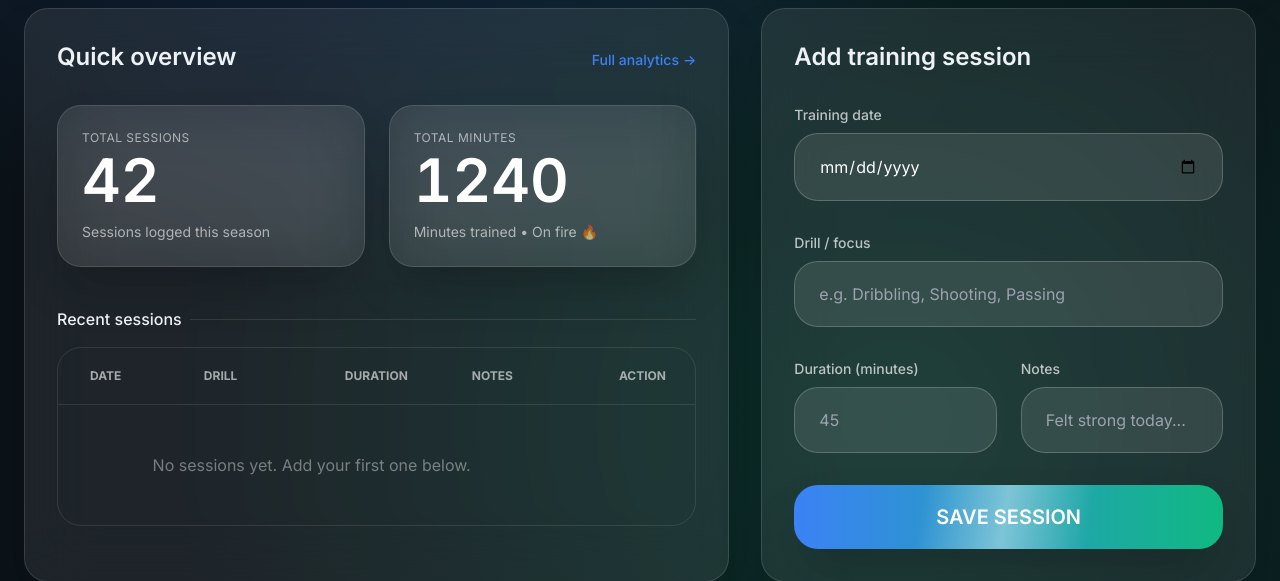
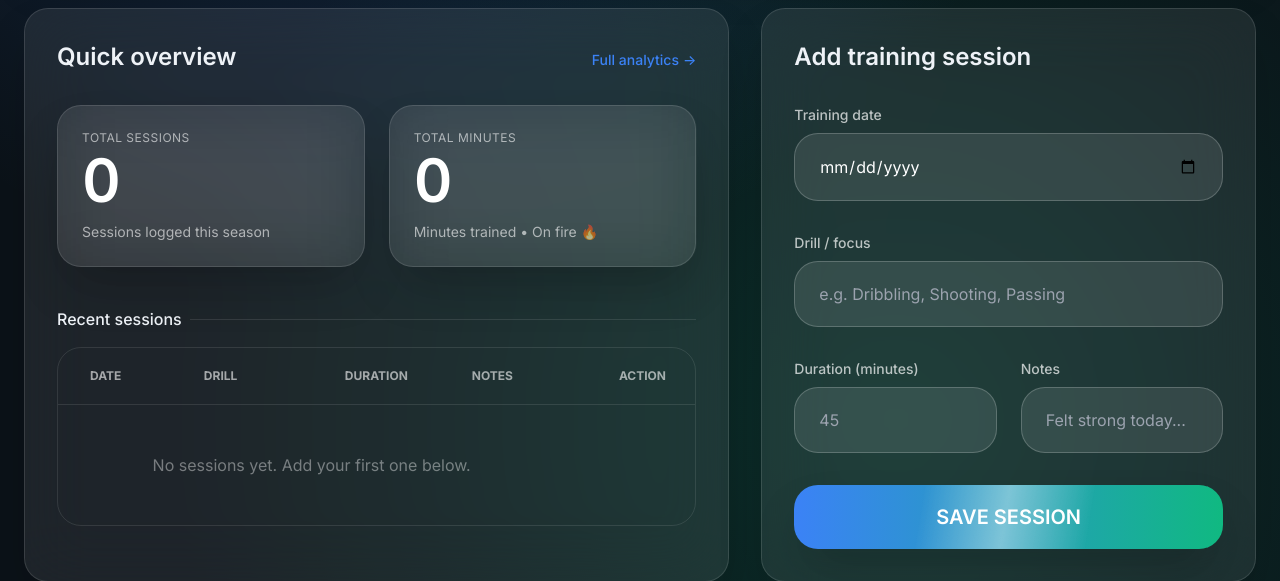
Before and after one commit to akshitjoshi335-maker/Football-progress-tracking, a Flask app: template templates/index.html in a window 1280 px wide. Shown: the part 696-1277 px from the top of the page. Run offline with Flask 3, Linux system fonts and the light colour scheme; the template is opened without the code that fills it, so the values that code supplies are empty; some libraries are stand-ins or nearby versions.

Commit message:
Update index.html

```diff
--- a/templates/index.html
+++ b/templates/index.html
@@ -322,8 +322,14 @@
             const sessionsEl = document.getElementById('total-sessions');
             const minutesEl = document.getElementById('total-minutes');
 
-            if (sessionsEl) animateCounter(sessionsEl, parseInt(sessionsEl.textContent) || 42);
-            if (minutesEl) animateCounter(minutesEl, parseInt(minutesEl.textContent) || 1240);
+            if (sessionsEl) {
+              const sessionsTarget = Number(sessionsEl.textContent.trim());
+              animateCounter(sessionsEl, Number.isFinite(sessionsTarget) ? sessionsTarget : 0);
+            }
+            if (minutesEl) {
+              const minutesTarget = Number(minutesEl.textContent.trim());
+              animateCounter(minutesEl, Number.isFinite(minutesTarget) ? minutesTarget : 0);
+            }
 
             observer.disconnect();
           }
```
